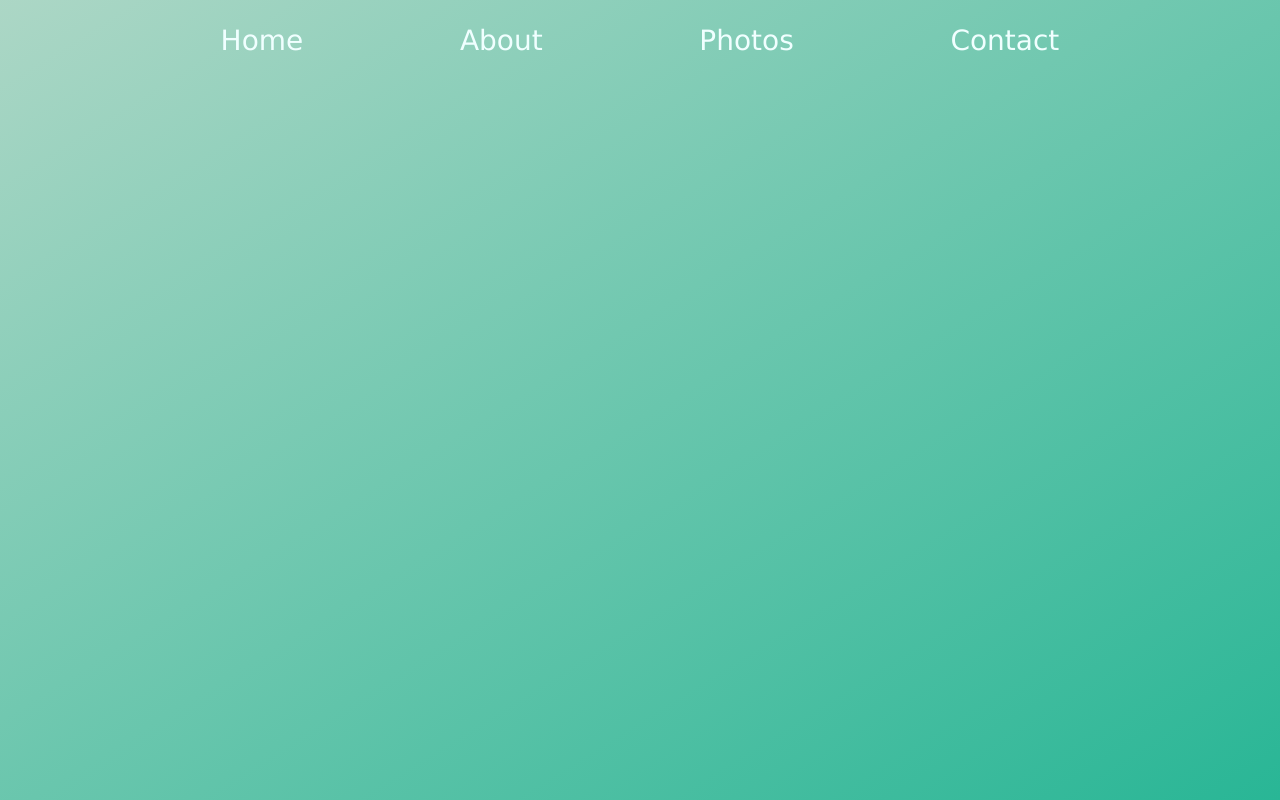
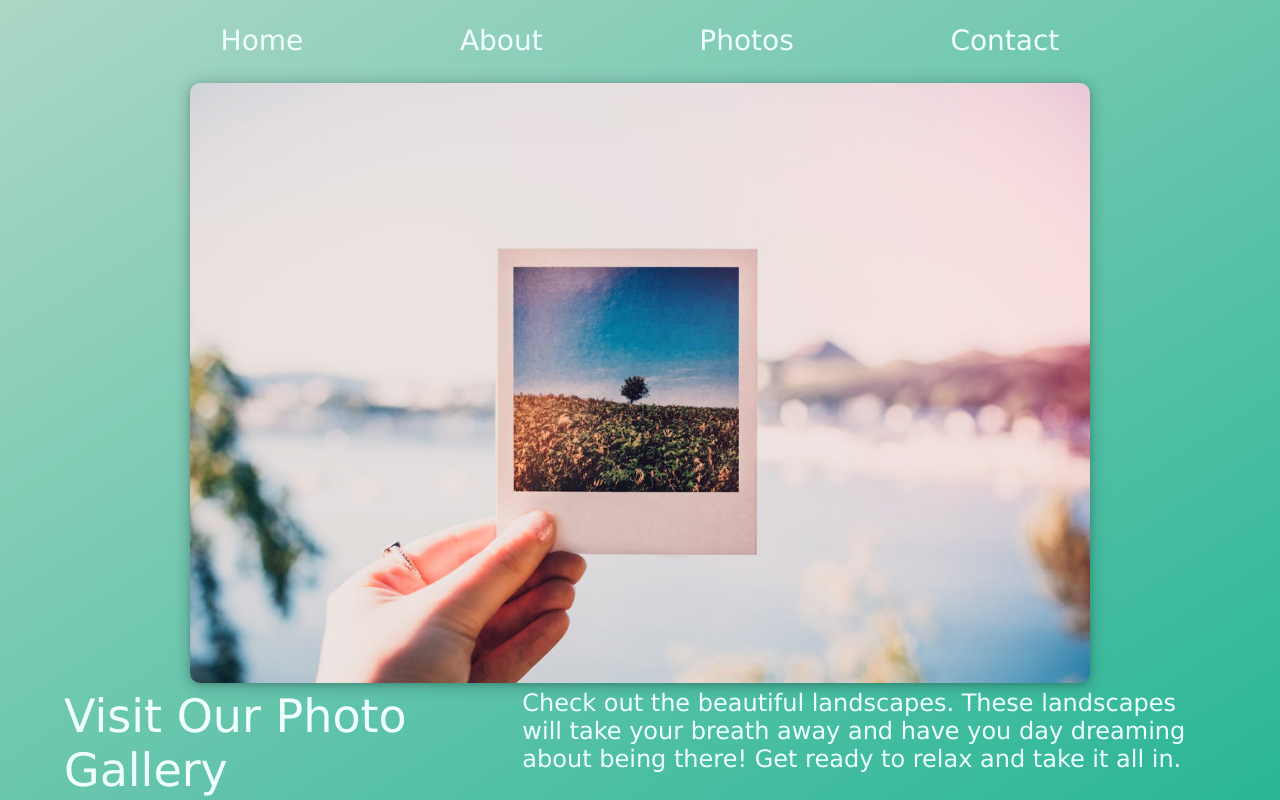
Before and after one commit to mcopanos/photo-gallery, a plain HTML site: page index.html in a window 1280 px wide. Drawn offline with Linux system fonts and the light colour scheme.

Commit message:
added and styled home section.

```diff
--- a/index.html
+++ b/index.html
@@ -14,6 +14,18 @@
         </nav>
     </header>
 
+    <main class="hero">
+        <div class="hero-image">
+            <img class="main-image" src="photos/hero-photo.jpg" alt="picture of a hand holding a picture">
+        </div>
+        <div class="hero-split">
+            <h1>Visit Our <a href="#photo">Photo Gallery</a></h1>
+            <p>Check out the beautiful landscapes. These landscapes will take your breath away and have you day dreaming
+                about
+                being there! Get ready to relax and take it all in.</p>
+        </div>
+    </main>
+
     <script src="main.js"></script>
 </body>
 
--- a/main.js
+++ b/main.js
@@ -1,9 +1,10 @@
 let navLinks = ['home', 'about', 'photos', 'contact'];
 let navBar = document. querySelector('#navBar');
 
+// nav links
 const links = navLinks.map((navLink) => {
    let link = document.createElement('a');
    link.href = `#${navLink}`
    link.innerText = navLink;
    navBar.appendChild(link);
-})
+});
--- a/styles.css
+++ b/styles.css
@@ -16,6 +16,7 @@ body {
     margin: 0 auto;
 }
 
+/* Navbar Styles */
 header {
     width: 100%;
     height: 10vh;
@@ -40,3 +41,46 @@ nav a {
 nav a:active {
     text-decoration: underline;
 }
+
+/* Hero Styles */
+.hero {
+    width: 100%;
+    height: 90vh;
+    display: flex;
+    flex-direction: column;
+    justify-content: space-around;
+}
+.hero-image{
+    width: 100%;
+    display: flex;
+    justify-content: center;
+
+}
+.main-image {
+    width: 100%;
+    max-width: 900px;
+    object-fit: cover;
+    border-radius: 10px;
+    box-shadow: rgba(14, 30, 37, 0.12) 0px 2px 4px 0px, rgba(14, 30, 37, 0.32) 0px 2px 16px 0px;
+}
+
+.hero a {
+    text-decoration: none;
+    color: azure;
+    cursor: pointer;
+}
+
+.hero-split {
+    display: flex;
+    gap: 10px;
+}
+
+.hero-split p {
+    font-size: 24px;
+    width: 70%;
+}
+
+.hero-split h1 {
+    font-size: 46px;
+    font-weight: 100;
+}
```
Also changed, not shown: photos/hero-photo.jpg (added), 1 other file.
